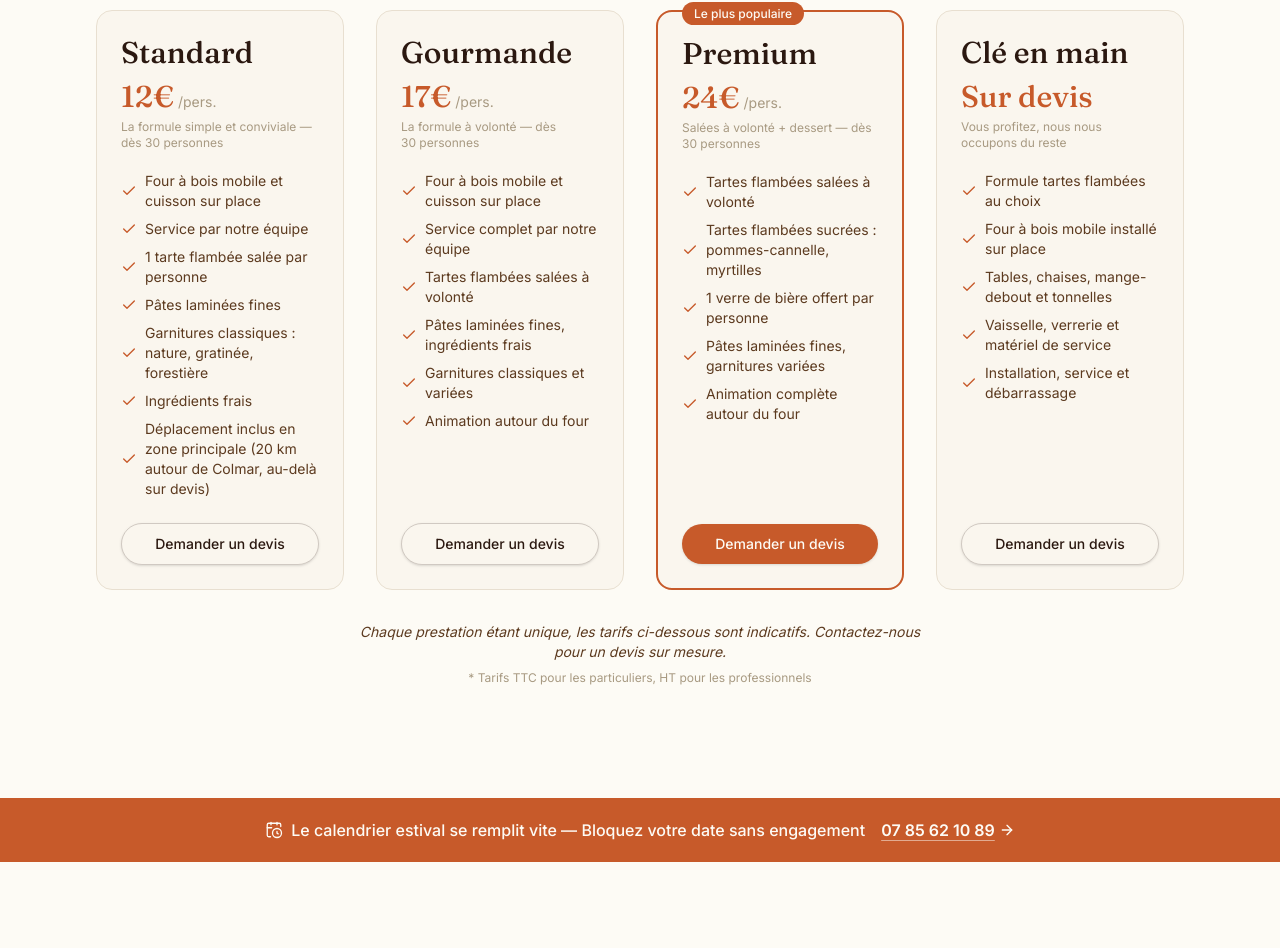
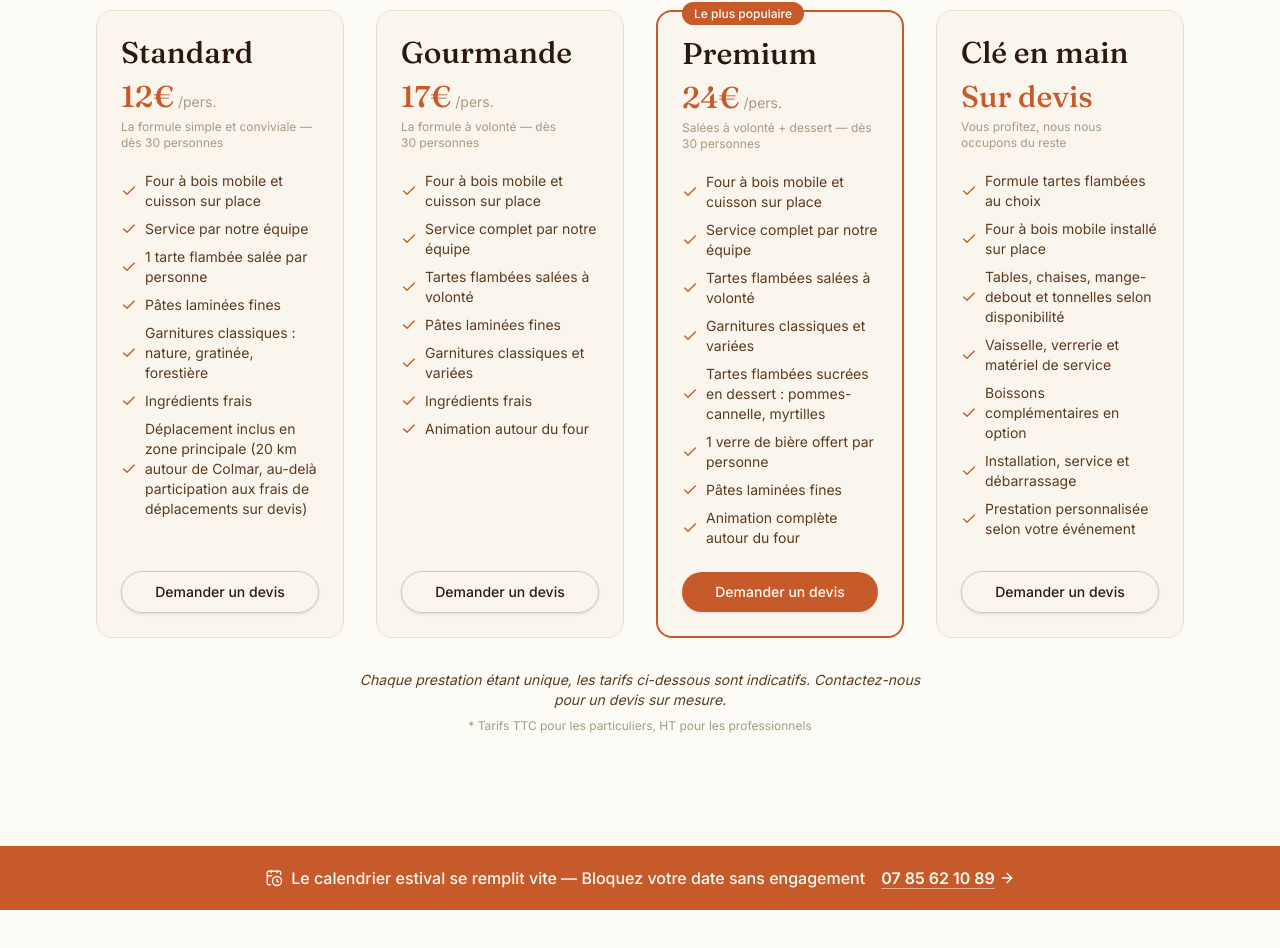
Before and after one commit to Sebluimeme/tarte-flambee-ruggieri, a Next.js app: page / in a window 1280 px wide. Shown: the part 1552-2500 px from the top of the page. Built offline with nearby package versions, Linux system fonts and the light colour scheme.

Commit message:
fix: contenu exact fourni — 7-8 items par formule, rien supprimé ni fusionné

```diff
--- a/app/formules/page.tsx
+++ b/app/formules/page.tsx
@@ -25,7 +25,7 @@ const FORMULES = [
       "Pâtes laminées fines",
       "Garnitures classiques : nature, gratinée, forestière",
       "Ingrédients frais",
-      "Déplacement inclus en zone principale (20 km autour de Colmar, au-delà sur devis)",
+      "Déplacement inclus en zone principale (20 km autour de Colmar, au-delà participation aux frais de déplacements sur devis)",
     ],
     cta: "Demander un devis",
     ctaHref: "/contact",
@@ -90,6 +90,7 @@ const FORMULES = [
       "Vaisselle, verrerie et matériel de service",
       "Boissons complémentaires en option",
       "Installation, service et débarrassage",
+      "Prestation personnalisée selon votre événement",
     ],
     cta: "Demander un devis",
     ctaHref: "/contact",
--- a/components/sections/Formules.tsx
+++ b/components/sections/Formules.tsx
@@ -19,7 +19,7 @@ const formules = [
       'Pâtes laminées fines',
       'Garnitures classiques : nature, gratinée, forestière',
       'Ingrédients frais',
-      'Déplacement inclus en zone principale (20 km autour de Colmar, au-delà sur devis)',
+      'Déplacement inclus en zone principale (20 km autour de Colmar, au-delà participation aux frais de déplacements sur devis)',
     ],
     highlight: false,
     bg: 'bg-cream-100',
@@ -35,8 +35,9 @@ const formules = [
       'Four à bois mobile et cuisson sur place',
       'Service complet par notre équipe',
       'Tartes flambées salées à volonté',
-      'Pâtes laminées fines, ingrédients frais',
+      'Pâtes laminées fines',
       'Garnitures classiques et variées',
+      'Ingrédients frais',
       'Animation autour du four',
     ],
     highlight: false,
@@ -50,10 +51,13 @@ const formules = [
     label: 'Salées à volonté + dessert — dès 30 personnes',
     badge: 'Le plus populaire',
     features: [
+      'Four à bois mobile et cuisson sur place',
+      'Service complet par notre équipe',
       'Tartes flambées salées à volonté',
-      'Tartes flambées sucrées : pommes-cannelle, myrtilles',
+      'Garnitures classiques et variées',
+      'Tartes flambées sucrées en dessert : pommes-cannelle, myrtilles',
       '1 verre de bière offert par personne',
-      'Pâtes laminées fines, garnitures variées',
+      'Pâtes laminées fines',
       'Animation complète autour du four',
     ],
     highlight: true,
@@ -69,9 +73,11 @@ const formules = [
     features: [
       'Formule tartes flambées au choix',
       'Four à bois mobile installé sur place',
-      'Tables, chaises, mange-debout et tonnelles',
+      'Tables, chaises, mange-debout et tonnelles selon disponibilité',
       'Vaisselle, verrerie et matériel de service',
+      'Boissons complémentaires en option',
       'Installation, service et débarrassage',
+      'Prestation personnalisée selon votre événement',
     ],
     highlight: false,
     bg: 'bg-cream-100',
```
